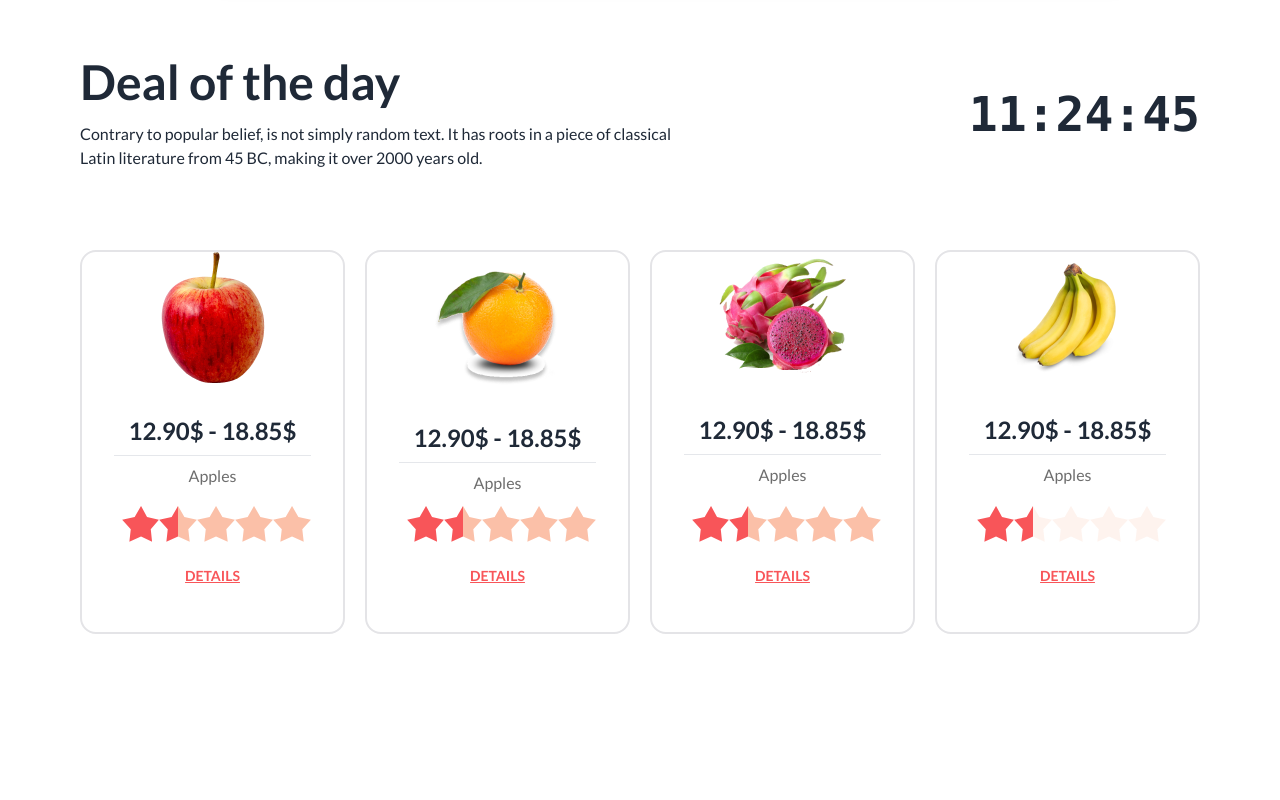
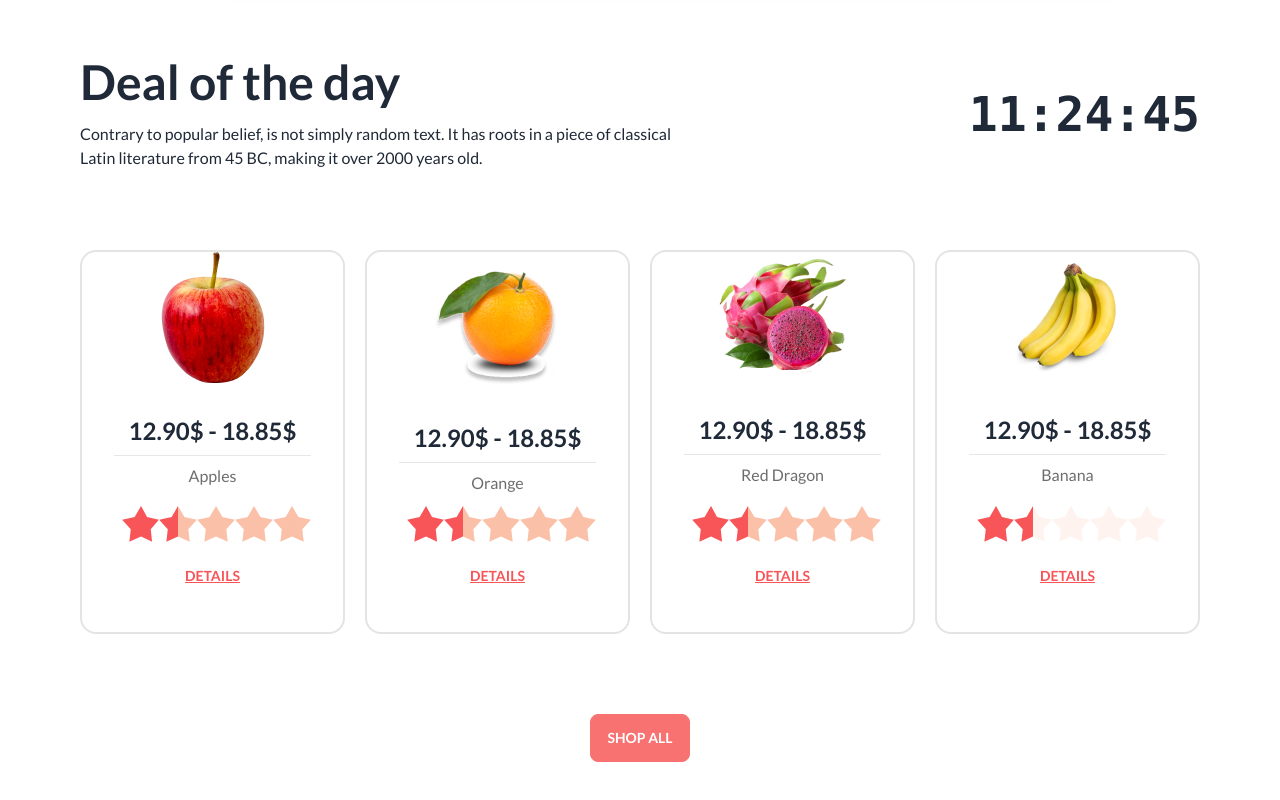
Before and after one commit to emranrafid/assignment-03, a plain HTML site: page index.html in a window 1280 px wide. Shown: the part 1058-1858 px from the top of the page. Before the commit the page ends 1776 px from the top, so only its background shows below. Drawn offline with nearby package versions, Linux system fonts and the light colour scheme.

Commit message:
button added

```diff
--- a/index.html
+++ b/index.html
@@ -259,7 +259,7 @@
                     <div class="card-body">
                       <h2 class=" text-center text-2xl font-bold">12.90$ - 18.85$</h2>
                       <hr>
-                      <p class="text-center text-[#0C0C0C99]">Apples</p>
+                      <p class="text-center text-[#0C0C0C99]">Orange</p>
                       <div class="rating rating-lg rating-half">
                         <input type="radio" name="rating-10" class="rating-hidden" />
                         <input type="radio" name="rating-10" class="bg-[#F85559] mask mask-star-2 mask-half-1" />
@@ -292,7 +292,7 @@
                     <div class="card-body">
                       <h2 class=" text-center text-2xl font-bold">12.90$ - 18.85$</h2>
                       <hr>
-                      <p class="text-center text-[#0C0C0C99]">Apples</p>
+                      <p class="text-center text-[#0C0C0C99]">Red Dragon</p>
                       <div class="rating rating-lg rating-half">
                         <input type="radio" name="rating-10" class="rating-hidden" />
                         <input type="radio" name="rating-10" class="bg-[#F85559] mask mask-star-2 mask-half-1" />
@@ -325,7 +325,7 @@
                     <div class="card-body">
                       <h2 class=" text-center text-2xl font-bold">12.90$ - 18.85$</h2>
                       <hr>
-                      <p class="text-center text-[#0C0C0C99]">Apples</p>
+                      <p class="text-center text-[#0C0C0C99]">Banana</p>
                       <div class="rating rating-lg rating-half">
                         <input type="radio" name="rating-10" class="rating-hidden" />
                         <input type="radio" name="rating-10" class="bg-[#F85559] mask mask-star-2 mask-half-1" />
@@ -354,7 +354,11 @@
                       </div>
                     </div>
                   </div>
+
             </div>
+        <div class="flex justify-center mt-20">
+            <button class="btn btn-error text-white ">Shop all</button>
+        </div>
         </section>
     </main>
     <footer>
```
